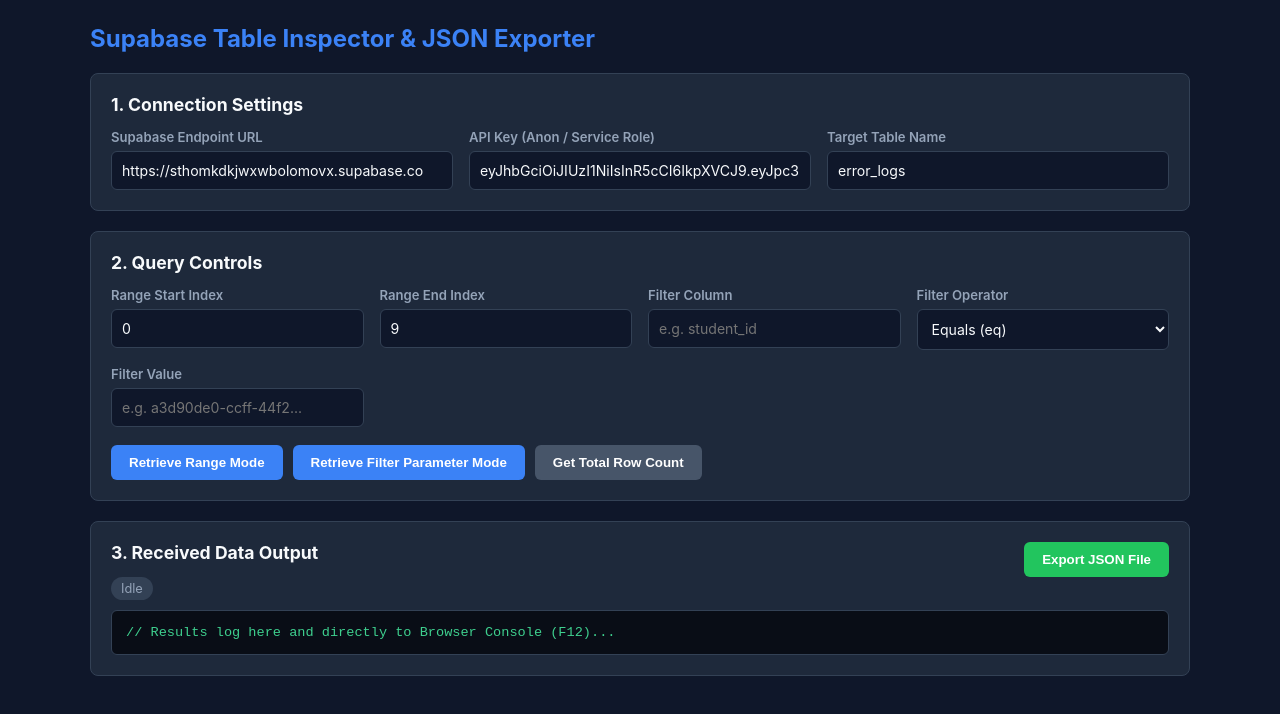
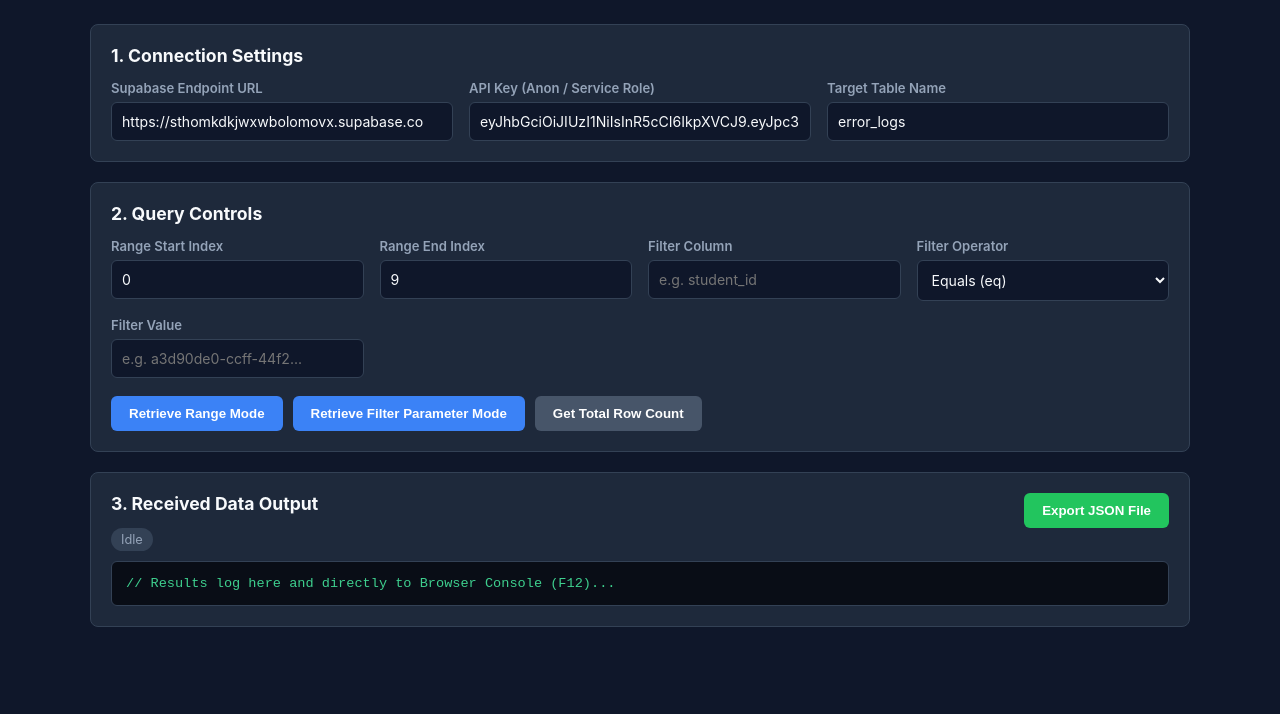
Before and after one commit to quizy7903-hue/worksheet, a website: page payloads2.html in a window 1280 px wide. Drawn offline with Linux system fonts and the light colour scheme.

Commit message:
Update payloads2.html

```diff
--- a/payloads2.html
+++ b/payloads2.html
@@ -3,7 +3,7 @@
 <head>
   <meta charset="UTF-8">
   <meta name="viewport" content="width=device-width, initial-scale=1.0">
-  <title>Supabase Range & Filter Data Extractor</title>
+  <title>Payloads 2</title>
   <style>
     :root {
       --bg: #0f172a;
@@ -126,7 +126,7 @@
 <body>
 
 <div class="container">
-  <h1>Supabase Table Inspector & JSON Exporter</h1>
+
 
   <!-- API Connection Config -->
   <div class="card">
```
